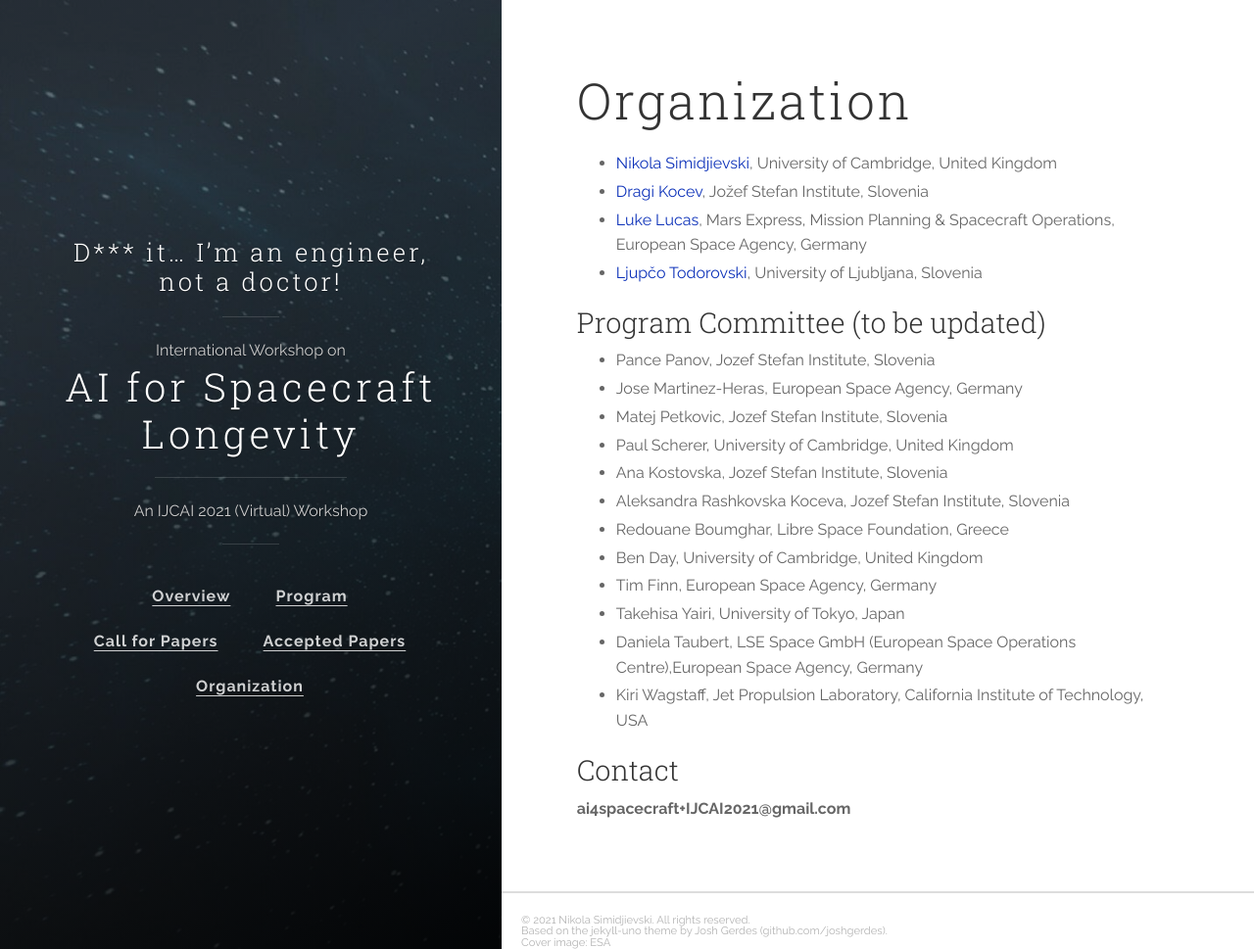
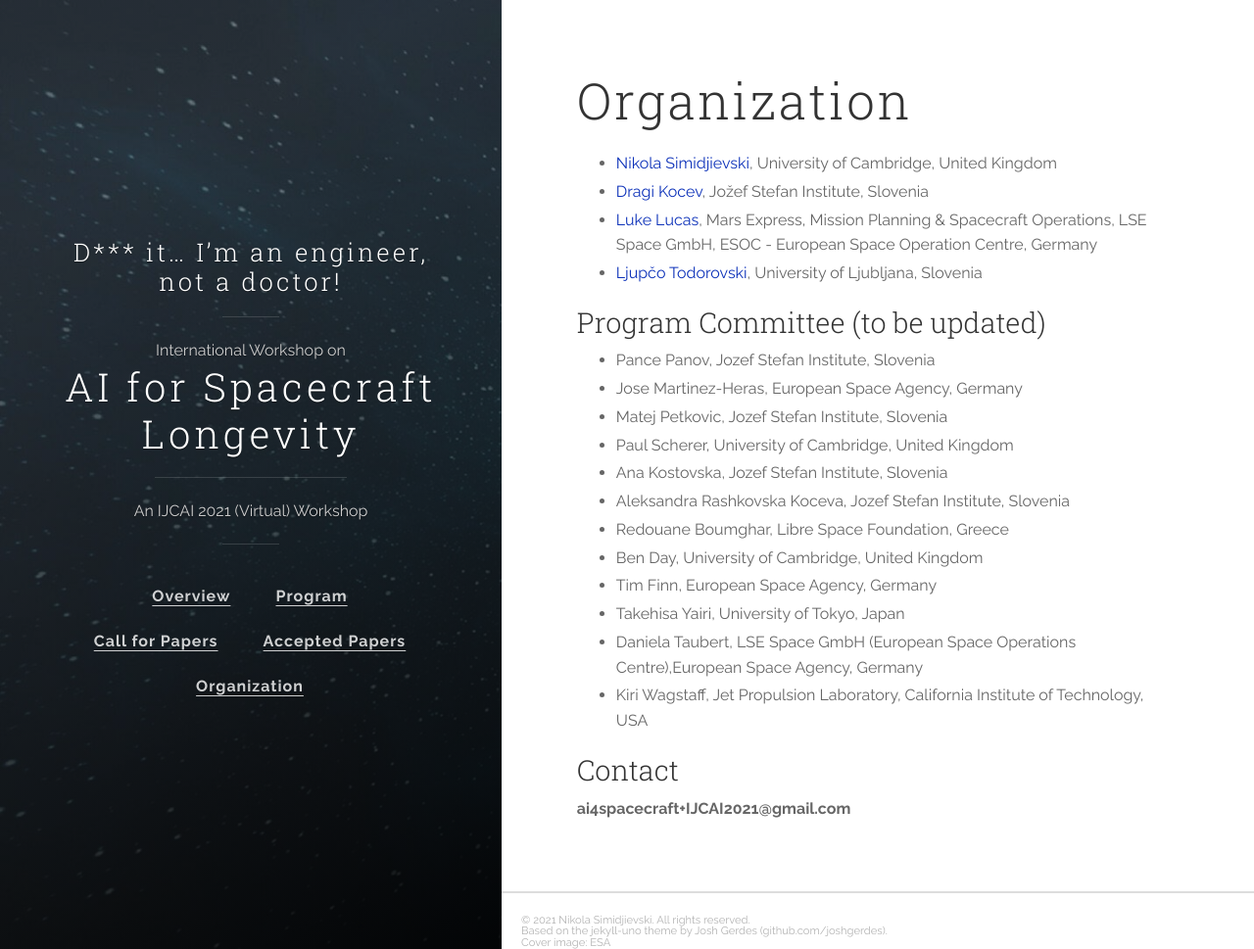
Before and after one commit to ai4spacecraft/ai4spacecraft.github.io, a Jekyll site: the page built from org.md, in a window 1280 px wide and 969 px high. Shown: the whole window at 98% size. Built offline with Jekyll 4.4.1, drawn with Linux system fonts in a browser that asks for light colours.

Commit message:
Update org.md

```diff
--- a/org.md
+++ b/org.md
@@ -6,7 +6,7 @@ title:  "Organization"
 
 - [Nikola Simidjievski](https://simidjievskin.github.io/){:target="_blank"}, University of Cambridge, United Kingdom
 - [Dragi Kocev](http://kt.ijs.si/DragiKocev){:target="_blank"}, Jožef Stefan Institute, Slovenia
-- [Luke Lucas](https://www.linkedin.com/in/luke-lucas-a1867a42/){:target="_blank"}, Mars Express, Mission Planning & Spacecraft Operations, European Space Agency, Germany
+- [Luke Lucas](https://www.linkedin.com/in/luke-lucas-a1867a42/){:target="_blank"}, Mars Express, Mission Planning & Spacecraft Operations, LSE Space GmbH, ESOC - European Space Operation Centre, Germany
 - [Ljupčo Todorovski](http://kt.ijs.si/~ljupco/){:target="_blank"}, University of Ljubljana, Slovenia
 
 ### Program Committee (to be updated)
```
